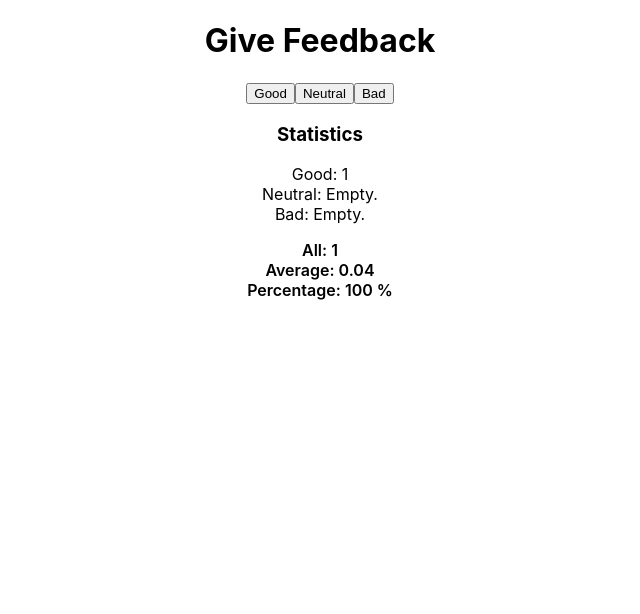
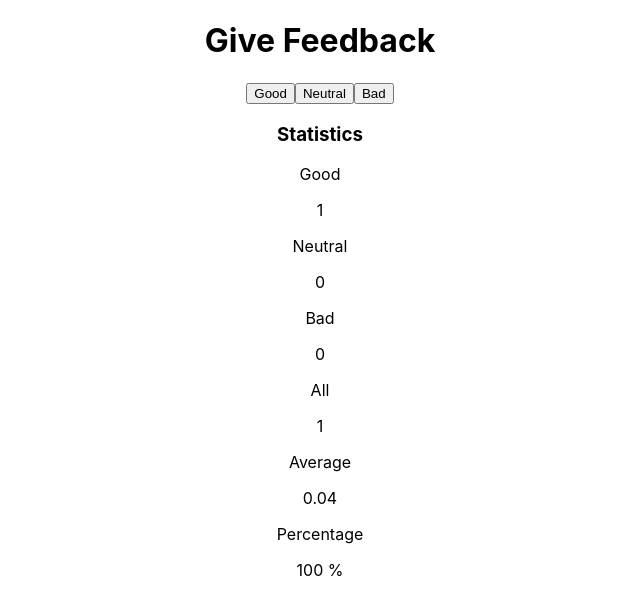
Before and after one commit to lucasgdiez/fullstackopen-course, a React (Create React App) app in the folder part1-unicafe/: page / in a window 1280 px wide. Both pictures are taken after a click on the button "Good". Shown: the top 614 px of the page, without its empty margins (320-960 px from the left). Built offline with nearby package versions, Linux system fonts and the light colour scheme.

Commit message:
finished with unicafe!

```diff
--- a/part1-unicafe/src/components/History.js
+++ b/part1-unicafe/src/components/History.js
@@ -1,4 +1,5 @@
 import React from "react";
+import Statistic from "./Statistic";
 
 const totalSum = (...props) => {
   const sum = props.reduce((prevVal, currentValue) => {
@@ -19,35 +20,27 @@ const totalAverage = (...props) => {
 const totalPercentage = (value, total) => {
   const percentage = (value * 100) / total;
 
-  return percentage + " %";
+  return percentage;
 };
+
+//Refactor into single statistic passing props;
 
 const History = ({ Good, Neutral, Bad }) => {
   return (
     <div>
       <ul style={{ padding: "0" }}>
-        <li style={{ listStyle: "none" }}>Good: {Good > 0 ? <span>{Good}</span> : "Empty."}</li>
-        <li style={{ listStyle: "none" }}>
-          Neutral: {Neutral > 0 ? <span>{Neutral}</span> : "Empty."}
-        </li>
-        <li style={{ listStyle: "none" }}>Bad: {Bad > 0 ? <span>{Bad}</span> : "Empty."}</li>
+        <Statistic text='Good' value={Good} />
+        <Statistic text='Neutral' value={Neutral} />
+        <Statistic text='Bad' value={Bad} />
       </ul>
       <ul style={{ padding: "0" }}>
-        <li style={{ listStyle: "none", fontWeight: 600 }}>
-          All: {Good || Neutral || Bad > 0 ? <span>{totalSum(Good, Neutral, Bad)}</span> : "Empty."}
-        </li>
-        <li style={{ listStyle: "none", fontWeight: 600 }}>
-          Average:{" "}
-          {Good || Neutral || Bad > 0 ? <span>{totalAverage(Good, Neutral, Bad)}</span> : "Empty."}
-        </li>
-        <li style={{ listStyle: "none", fontWeight: 600 }}>
-          Percentage:{" "}
-          {Good || Neutral || Bad > 0 ? (
-            <span>{totalPercentage(Good, totalSum(Good, Neutral, Bad))}</span>
-          ) : (
-            "Empty."
-          )}
-        </li>
+        <Statistic text='All' value={totalSum(Good, Neutral, Bad)} />
+        <Statistic text='Average' value={totalAverage(Good, Neutral, Bad)} />
+        <Statistic
+          text='Percentage'
+          value={totalPercentage(Good, totalSum(Good, Neutral, Bad))}
+          percentage={true}
+        />
       </ul>
     </div>
   );
--- /dev/null
+++ b/part1-unicafe/src/components/Statistic.js
@@ -0,0 +1,12 @@
+import React from "react";
+
+const Statistic = ({ text, value, percentage }) => {
+  return (
+    <li>
+      <p>{text}</p>
+      <span>{value > 0 && percentage === true ? value + " %" : value}</span>
+    </li>
+  );
+};
+
+export default Statistic;
--- a/part1-unicafe/src/components/Statistics.js
+++ b/part1-unicafe/src/components/Statistics.js
@@ -1,4 +1,4 @@
-import React, { useState } from "react";
+import React from "react";
 import History from "./History";
 
 const Statistics = ({ allValues }) => {
```
